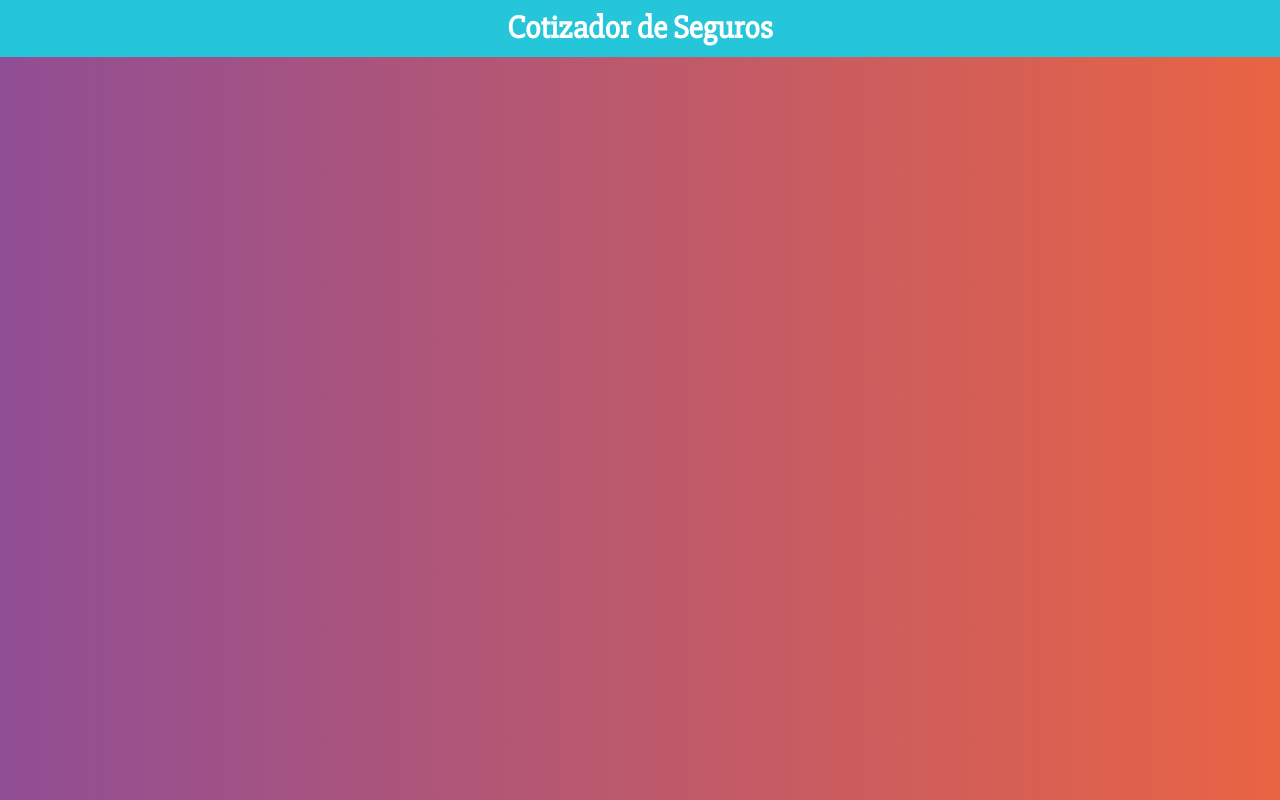
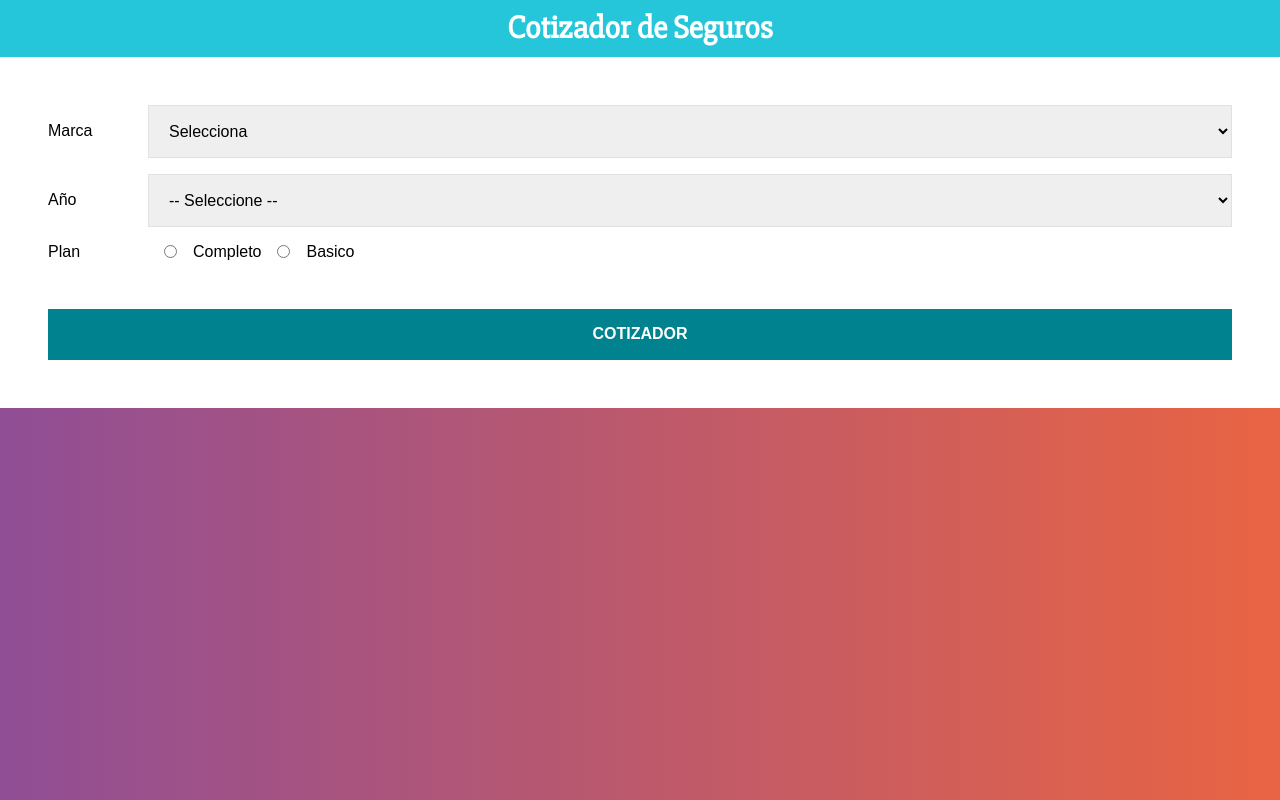
Before and after one commit to lpablos/app-react-cotizador, a React (Create React App) app: page / in a window 1280 px wide. Built offline with nearby package versions, Linux system fonts and the light colour scheme.

Commit message:
Style component & bindeo de datos en formulario con use State

```diff
--- a/src/App.jsx
+++ b/src/App.jsx
@@ -1,10 +1,27 @@
 import React, {Fragment} from 'react'
 import Header from './Components/Header'
+import styled from '@emotion/styled'
+import Formulario from './Components/Formulario'
+
+const Contenedor = styled.div`
+  max-width: 600 px;
+  margin: 0 auto;
+`
+
+const ContenedorFormulario = styled.div`
+  background-color: #FFFFFF;
+  padding: 3rem;
+`
 
 const App = () => {
   return (
     <Fragment>
-      <Header titulo='Cotizador de Seguros'/>
+      <Contenedor>
+        <Header titulo='Cotizador de Seguros'/>
+        <ContenedorFormulario>
+          <Formulario/>
+        </ContenedorFormulario>
+      </Contenedor>
     </Fragment>
   )
 }
--- /dev/null
+++ b/src/Components/Formulario.jsx
@@ -0,0 +1,122 @@
+import React, { Fragment, useState } from 'react'
+import styled from '@emotion/styled'
+
+const Campo = styled.div`
+    display:flex;
+    margin-bottom: 1rem;
+    align-items:center;
+`
+
+const Label = styled.label`
+    flex: 0 0 100px;
+
+`
+const Select = styled.select`
+    display: block;
+    width: 100%;
+    padding:1rem;
+    border: 1px solid #e1e1e1;
+    --webkit-appearance: none;
+`
+const InputRadio = styled.input`
+    margin: 0 1rem;
+`
+const Button = styled.button`
+    background-color: #00838F;
+    font-size: 16px;
+    width: 100%;
+    padding:1rem;
+    color: #FFFFFF;
+    text-transform: uppercase;
+    font-weight: bold;
+    border: none;
+    transition: background-color .3s ease;
+    margin-top: 2rem;
+    &:hover{
+        cursor: pointer;
+        background-color: #26C6DA;
+    }
+`
+
+
+const Formulario = () => {
+
+    const [datos, setDatos] = useState({
+        marca : '',
+        year : '',
+        plan : ''
+    })
+    // Estraer los valores del state
+    const { marca, year , plan } = datos
+    // Leer los datos del formulario y colocarlos en el state.
+    const obtenerInformacionFormularion = e =>{
+        setDatos({
+            ...datos,
+            [e.target.name]: e.target.value
+        })
+
+    }
+
+
+
+    return (
+        <Fragment>
+            <form action="">
+                <Campo>
+                    <Label htmlFor="marca">Marca</Label>
+                    <Select
+                        name='marca'
+                        value={marca}
+                        onChange={obtenerInformacionFormularion}
+                    >
+                        <option value="" selected>Selecciona</option>
+                        <option value="americano">Americano</option>
+                        <option value="europeo">Europeo</option>
+                        <option value="asiatico">Asiatico</option>
+                    </Select>
+                </Campo>
+                <Campo>
+                    <Label htmlFor="fecha">Año</Label>
+                    <Select
+                        name="year"
+                        value={year}
+                        onChange={obtenerInformacionFormularion}
+                    >
+                        <option value="">-- Seleccione --</option>
+                        <option value="2021">2021</option>
+                        <option value="2020">2020</option>
+                        <option value="2019">2019</option>
+                        <option value="2018">2018</option>
+                        <option value="2017">2017</option>
+                        <option value="2016">2016</option>
+                        <option value="2015">2015</option>
+                        <option value="2014">2014</option>
+                        <option value="2013">2013</option>
+                        <option value="2012">2012</option>
+                    </Select>
+                </Campo>
+                <Campo>
+                    <Label htmlFor="plan">Plan</Label>
+                    <InputRadio
+                        type="radio"
+                        name="plan"
+                        id=""
+                        value="completo"
+                        checked={plan === 'completo'}
+                        onChange={obtenerInformacionFormularion}
+                        />Completo
+                    <InputRadio
+                        type="radio"
+                        name="plan"
+                        id=""
+                        value="basico"
+                        onChange={obtenerInformacionFormularion}
+                        checked={plan === 'basico'}/> Basico
+                </Campo>
+                <Button type="submit">Cotizador</Button>
+            </form>
+        </Fragment>
+    )
+}
+
+export default Formulario
```
